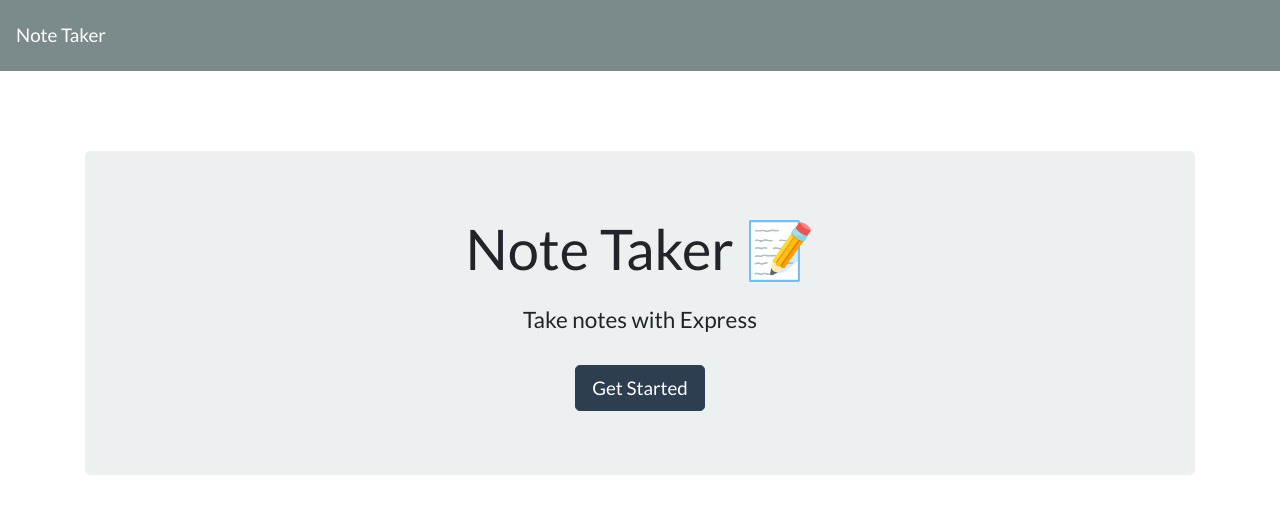
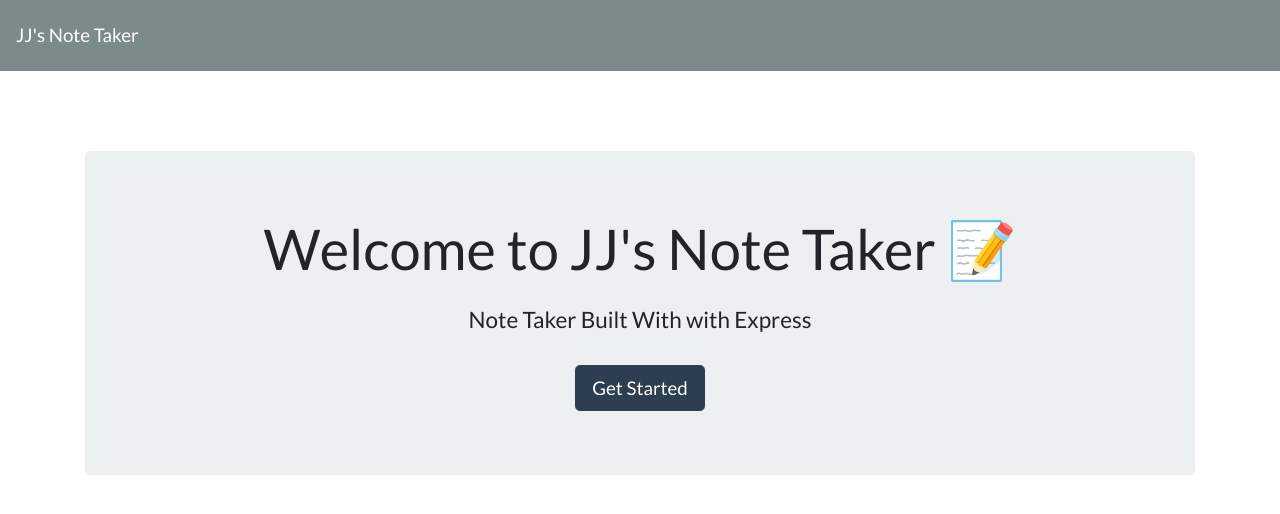
Before and after one commit to cardeens/notetakerhw11, a website: page public/index.html in a window 1280 px wide. Drawn offline with nearby package versions, Linux system fonts and the light colour scheme; no server answers.

Commit message:
minor edits

```diff
--- a/public/index.html
+++ b/public/index.html
@@ -11,13 +11,13 @@
 
 <body>
   <nav class="navbar navbar-dark bg-dark">
-    <a class="navbar-brand" href="/">Note Taker
+    <a class="navbar-brand" href="/">JJ's Note Taker
     </a>
   </nav>
   <div class="container">
     <div style="margin-top: 80px;" class="jumbotron text-center">
-      <h1 class="display-4">Note Taker <span role="img" aria-label="Memo">📝</span></h1>
-      <h4 class="mt-4">Take notes with Express</h4>
+      <h1 class="display-4">Welcome to JJ's Note Taker <span role="img" aria-label="Memo">📝</span></h1>
+      <h4 class="mt-4">Note Taker Built With with Express</h4>
       <a class="btn btn-primary btn-lg mt-4" href="/notes" role="button">Get Started</a>
     </div>
   </div>
```
Also changed, not shown: public/notes.html (+1 -1 lines).
